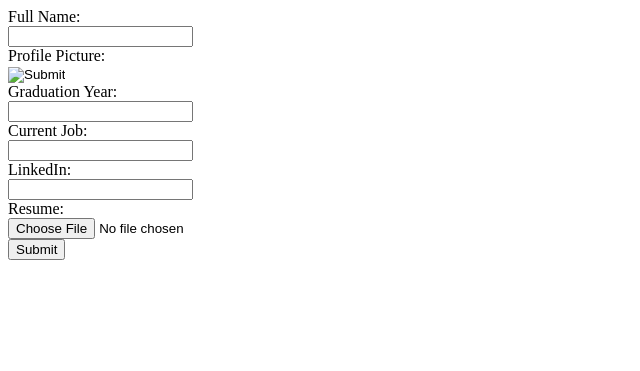
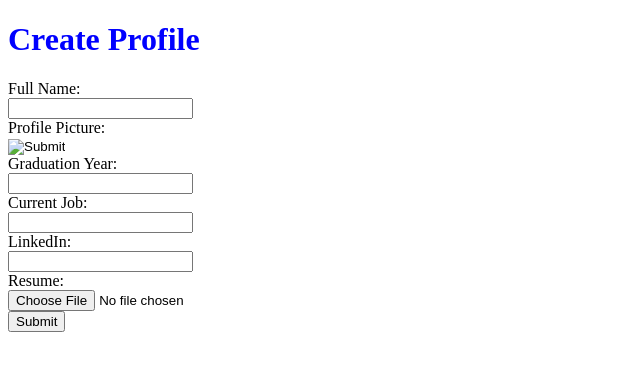
Before and after one commit to codebase-berkeley/code-door, a Django app: page /codedoor/createprofile in a window 1280 px wide. Shown: the top 371 px of the page, without its empty margins (0-640 px from the left). Run offline with Django 3.2, Linux system fonts and the light colour scheme; parts of the project's set-up code (start-up, migrations or seed data) failed here and were passed over.

Commit message:
start css

```diff
--- a/codedoor/templates/codedoor/createprofile.html
+++ b/codedoor/templates/codedoor/createprofile.html
@@ -1,5 +1,10 @@
 {% extends 'codedoor/base.html' %}
 {% block content %}
+<html>
+<link rel="stylesheet" href="create.css">
+<h1>
+    Create Profile
+</h1>
 <form action="/codedoor/createprofile" method="POST">{% csrf_token %}
     Full Name:<br>
     <input type="text" name="name"><br>
@@ -15,4 +20,5 @@
     <input type="file" name="resume"><br>
     <input type="submit" value="Submit">
 </form>
+</html>
 {% endblock %}
```
Also changed, not shown: codedoor/templates/codedoor/create.css (added), codedoor/templates/codedoor/view.css (added).
